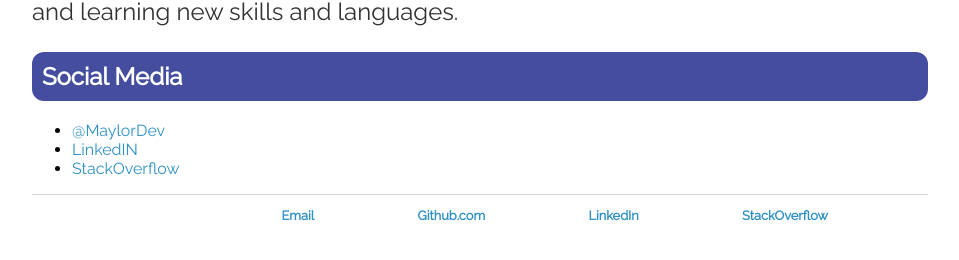
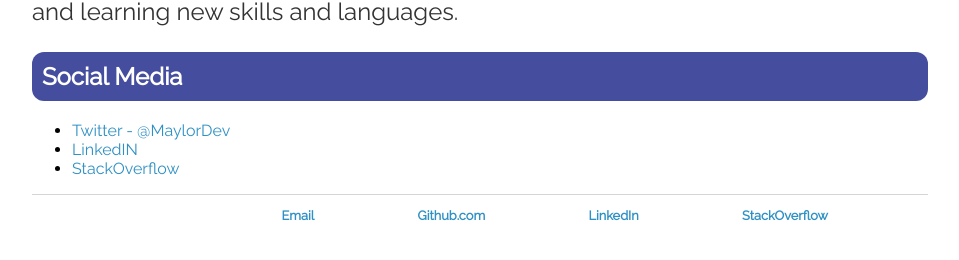
Before and after one commit to maylortaylor/maylortaylor.github.io, a Jekyll site: the page built from about/index.html, in a window 1280 px wide. Shown: the part 356-616 px from the top of the page, without its empty margins (160-1119 px from the left). Built offline with Jekyll 4.4.1, drawn with Linux system fonts in a browser that asks for light colours.

Commit message:
updated about

```diff
--- a/about/index.html
+++ b/about/index.html
@@ -15,7 +15,7 @@ title: About Maylor Taylor
 
 	<h2>Social Media</h2>
 	<ul>
-		<li><a target="_blank" href="https://twitter.com/maylordev">@MaylorDev</a></li>
+		<li><a target="_blank" href="https://twitter.com/maylordev">Twitter - @MaylorDev</a></li>
 		<li><a target="_blank" href="https://www.linkedin.com/in/matthew-taylor-8675309/">LinkedIN</a></li>
 		<li><a target="_blank" href="https://stackoverflow.com/users/1848526/maylortaylor">StackOverflow</a></li>
 	</ul>
```
